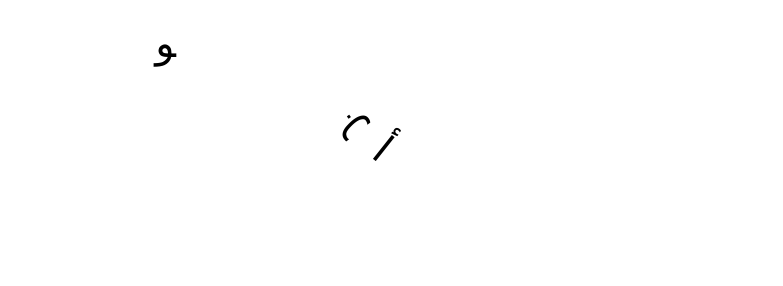
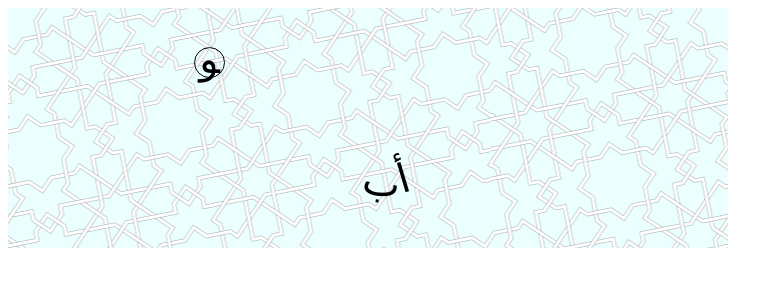
Before and after one commit to settinger/project-1-snarabic, a website: page index.html in a window 1280 px wide. Shown: the whole page, without its empty margins (0-783 px from the left). Drawn offline with Linux system fonts and the light colour scheme.

Commit message:
Background assets and code added

```diff
--- a/index.html
+++ b/index.html
@@ -5,6 +5,7 @@
   <meta name="viewport" content="width=device-width, initial-scale=1.0">
   <meta http-equiv="X-UA-Compatible" content="ie=edge">
   <script type="text/javascript" src="js/TextProcessing.js"></script>
+  <script type="text/javascript" src="js/Background.js"></script>
   <script type="text/javascript" src="js/Controls.js"></script>
   <script type="text/javascript" src="js/Snake.js"></script>
   <script type="text/javascript" src="js/Target.js"></script>
--- /dev/null
+++ b/js/Background.js
@@ -0,0 +1,20 @@
+///////////////
+// Background class for a gentle scrolling azulejo pattern
+
+class Background {
+  constructor(game) {
+    this.game = game;
+    this.background = new Image();
+    this.background.src = '../assets/bgtile2.png';
+    this.backgroundpattern = false;
+    this.background.addEventListener('load', () => { this.draw(); } );
+    this.xPosition = 0;
+    this.parallax = 2;
+  }
+
+  draw() {
+    this.game.context.drawImage(this.background , this.xPosition % this.background.width, -this.game.height/2);
+    this.game.context.drawImage(this.background , this.xPosition % this.background.width - this.background.width, -this.game.height/2);
+    this.game.context.drawImage(this.background , this.xPosition % this.background.width - 2*this.background.width, -this.game.height/2);
+  }
+}
--- a/js/Game.js
+++ b/js/Game.js
@@ -18,6 +18,9 @@ class Game {
     this.score = 0;
     this.startTime = new Date();
     this.frameTimer = 0;
+
+    // Set up background image
+
   }
 
   // Start Menu: decorative patterns and a quick explainer of the rules
@@ -27,11 +30,28 @@ class Game {
 
   // Start gameplay: reset score, reset timer, reset difficulty, reset drawing
   start() {
+    this.text = new TextProcessing(this);
+    this.text.prepTargets();
+
+    this.target = new Target(this);
+    this.target.xPosition = -200;
+    this.target.yPosition = 0;
+
     this.score = 0;
     this.startTime = new Date();
     this.frameTimer = 0;
 
+    this.context.textAlign = 'center';
+    this.context.textBaseline = 'middle';
+    this.context.font = '40px serif';
+
     this.snake = new Snake(this);
+    this.snake.text = [];
+    this.snake.text.unshift(this.text.targets.shift());
+    this.snake.pathPoints.unshift([0,0,0]);
+    this.snake.toTarget = this.snake.distanceToTarget();
+
+    this.target.text = this.text.targets.shift();
 
     this.gameLoop(0);
   }
@@ -62,9 +82,8 @@ class Game {
     this.snake.update(dt);
     this.target.update(dt);
 
-    let offset = 0; // DELETE THIS LINE LATER
     this.clear();
-    this.draw(offset);
+    this.draw();
   }
 
   // Clear screen: clear all graphics before drawing new frame
@@ -73,7 +92,9 @@ class Game {
   }
 
   // Draw screen: Draw snake, target, special effects
-  draw(offset) {
+  draw() {
+    // Draw background
+    this.background.draw();
     this.snake.drawText();
     this.target.draw();
   }
@@ -82,6 +103,8 @@ class Game {
   testCode() {
     this.text = new TextProcessing(this);
     this.text.prepTargets();
+
+    this.background = new Background(this);
 
     this.target = new Target(this);
     this.target.xPosition = -200;
--- a/js/Snake.js
+++ b/js/Snake.js
@@ -9,9 +9,9 @@ class Snake {
     this.yPosition = 0; // Position of snake's head
     this.angle = 0; // Heading of the front of the snake, measured in radians, clockwise from due-right
     this.linearVelocity = 0; // Measured in pixels per second
-    this.linearVelocityMultiplier = 50;
+    this.linearVelocityMultiplier = 75;
     this.rotationalVelocity = 0; // Measured in radians per second
-    this.rotationalVelocityMultiplier = 1;
+    this.rotationalVelocityMultiplier = 1.5;
 
     // Textpath properties
     this.text = [];
@@ -64,7 +64,10 @@ class Snake {
       let x = this.pathPoints[i][0];
       let y = this.pathPoints[i][1];
       this.rotatedChar(char, angle, x, y);
-      // TODO: Speed boost: stop rendering characters when they go off the screen
+      // Speed boost: stop rendering characters when they go off the screen
+      if (x > (this.game.width/2)*1.1) {
+        break;
+      }
 
       // Get the width of the character
       let txtMeasure = this.game.context.measureText(char);
@@ -109,6 +112,7 @@ class Snake {
     // Subtract this.xPosition from target and pathPoints x positions (so snake stays fixed in the center of the screen)
     let offset = this.xPosition;
     this.xPosition -= offset;
+    this.game.background.xPosition -= offset/this.game.background.parallax;
     this.game.target.xPosition -= offset;
     this.pathPoints = this.pathPoints.map(x => [x[0] - offset, x[1], x[2]]);
 
@@ -134,9 +138,9 @@ class Snake {
         }
       }
 
-
       // Calculate next target's position
       let randomY = this.game.height*Math.random() - this.game.height/2
+      randomY *= 0.8 // Don't let the target get too close to the top/bottom of the screen
       this.game.target.setPosition(-200,randomY);
     }
   }
--- a/js/Target.js
+++ b/js/Target.js
@@ -18,10 +18,10 @@ class Target {
     ctx.textBaseline = 'middle';
     ctx.font = '40px serif';
     ctx.fillText(this.text, this.xPosition, this.yPosition);
-    // ctx.beginPath()
-    // ctx.arc(this.xPosition, this.yPosition, 10, 0, 2*Math.PI);
-    // ctx.fill();
-    // ctx.closePath();
+    ctx.beginPath()
+    ctx.arc(this.xPosition, this.yPosition, 15, 0, 2*Math.PI);
+    ctx.stroke();
+    ctx.closePath();
   }
 
   setPosition(x,y) {
```
Also changed, not shown: assets/bgtile.png (added), assets/bgtile2.png (added).
